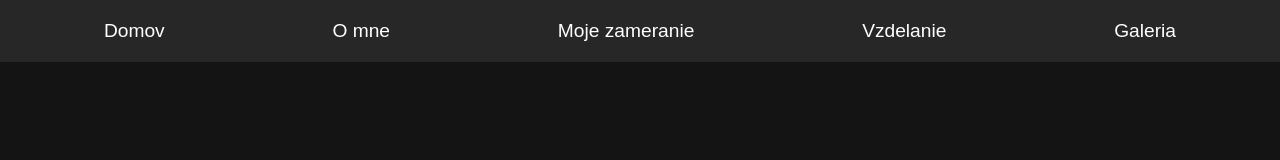
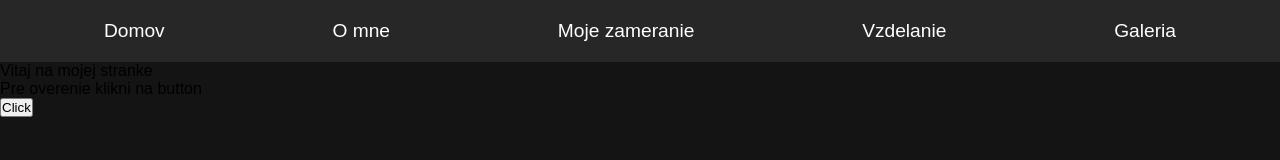
Before and after one commit to SpeKlop/martinkasamuel, a plain HTML site: page index.html in a window 1280 px wide. Drawn offline with Linux system fonts and the light colour scheme.

Commit message:
Update index.html

```diff
--- a/index.html
+++ b/index.html
@@ -9,7 +9,6 @@
 <body>
     <header>
         <nav>
-
             <a href="index.html">Domov</a>
             <a href="aboutMe.html">O mne</a>
             <a href="mySpecialization.html">Moje zameranie</a>
@@ -20,6 +19,16 @@
         </nav>
     </header>
 
+    <main>
+        <div class="container">
+            <div class="content">
+                <p>Vitaj na mojej stranke</p>
+                <p>Pre overenie klikni na button</p>
+            </div>
+            <a href="aboutMe.html"><button>Click</button></a>
+
+        </div>
+    </main>
 
 </body>
 </html>
```
